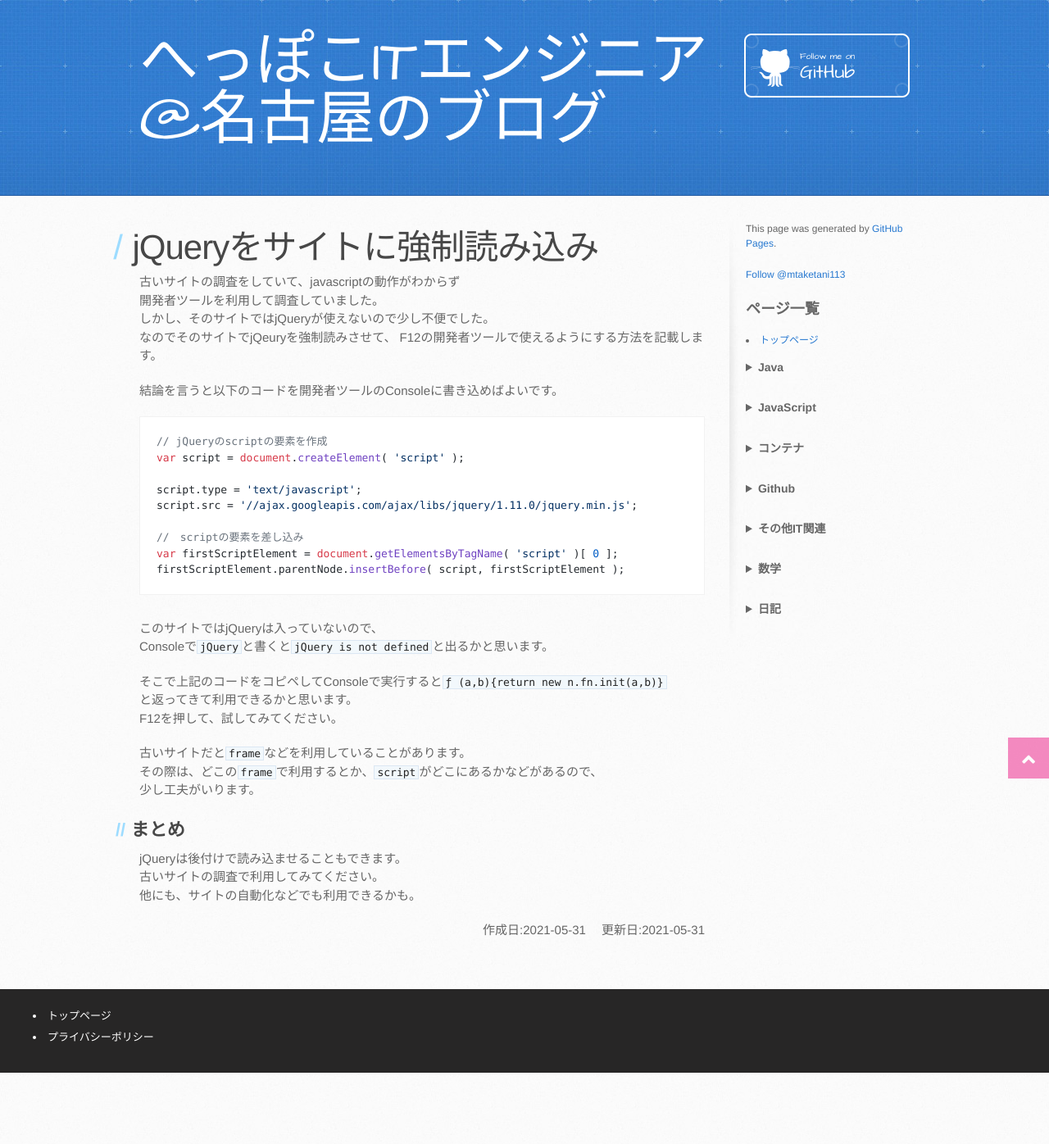
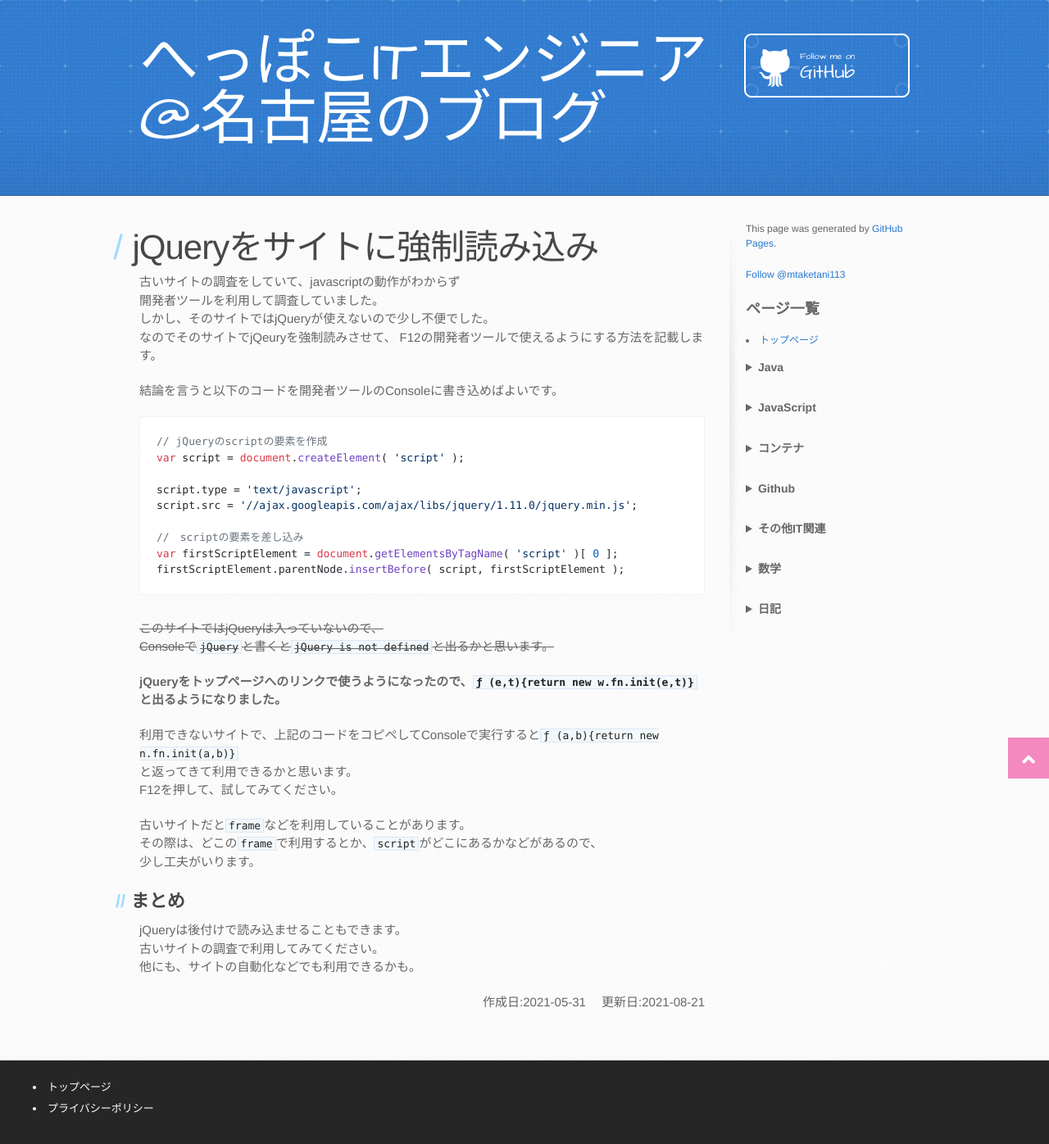
Before and after one commit to mtaketani113/mtaketani113.github.io, a Jekyll site: the page built from it/javascript/jqueryForceLoad.md, in a window 1280 px wide. Shown: the whole page at 82% size. Built offline with Jekyll 4.4.1, drawn with Linux system fonts in a browser that asks for light colours; nearby versions of some CDN libraries; comment, search, counter and statistics services are not loaded; the repository's description, which GitHub fills in, is left out; before the commit the page ends 1309 px from its top, so only the background shows below that.

Commit message:
サイトの内容修正

````diff
--- a/it/javascript/jqueryForceLoad.md
+++ b/it/javascript/jqueryForceLoad.md
@@ -4,7 +4,7 @@ title: jQueryをサイトに強制読み込み
 description: 古いサイトの調査でjQueryが適用されていないサイトでjQueryを利用できるようにする方法です。
 category: javascript
 created_at: 2021-05-31
-last_modifeid_at: 2021-05-31
+last_modifeid_at: 2021-08-21
 ---
 
 古いサイトの調査をしていて、javascriptの動作がわからず
@@ -27,10 +27,12 @@ var firstScriptElement = document.getElementsByTagName( 'script' )[ 0 ];
 firstScriptElement.parentNode.insertBefore( script, firstScriptElement );
 ```
 
-このサイトではjQueryは入っていないので、
-Consoleで`jQuery`と書くと`jQuery is not defined`と出るかと思います。
+~~このサイトではjQueryは入っていないので、
+Consoleで`jQuery`と書くと`jQuery is not defined`と出るかと思います。~~
 
-そこで上記のコードをコピペしてConsoleで実行すると`ƒ (a,b){return new n.fn.init(a,b)}`
+**jQueryをトップページへのリンクで使うようになったので、`ƒ (e,t){return new w.fn.init(e,t)}`と出るようになりました。**
+
+利用できないサイトで、上記のコードをコピペしてConsoleで実行すると`ƒ (a,b){return new n.fn.init(a,b)}`
 と返ってきて利用できるかと思います。
 F12を押して、試してみてください。
 
````
